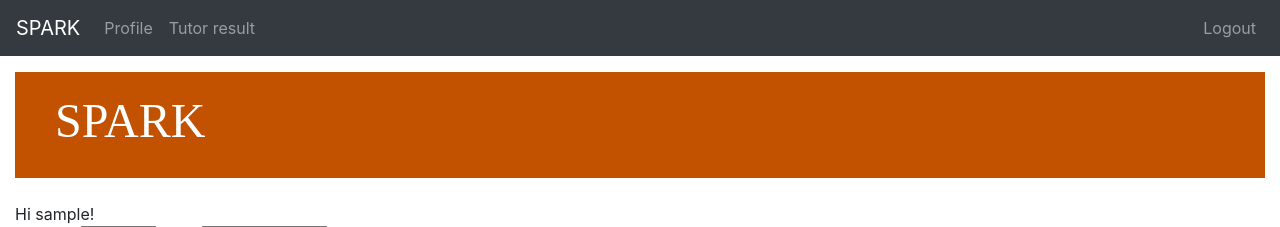
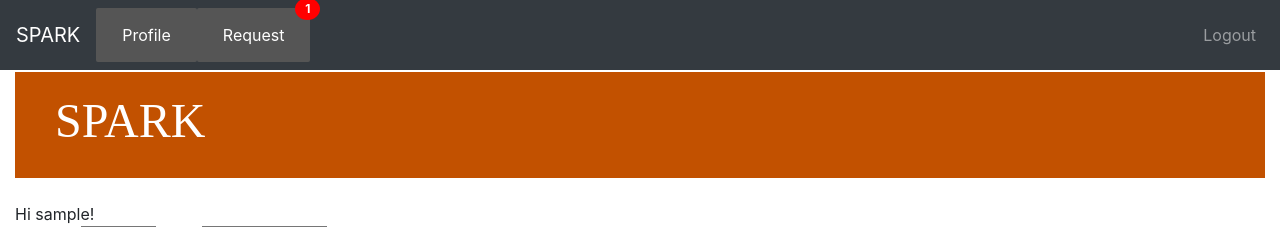
Before and after one commit to bccsctop/Django-EduMatch-cloned-, a Django app: page / in a window 1280 px wide. Shown: the top 227 px of the page. Run offline with Django 3.2, Linux system fonts and the light colour scheme; a user stored in the database is signed in; tables that the repository leaves empty hold one stand-in row (values such as "Sample post"); some libraries are stand-ins or nearby versions.

Commit message:
Refractoring UnitTest at HomepageTest for authUser and add notification button to Navbar

```diff
--- a/edumatch/edu/templates/home.html
+++ b/edumatch/edu/templates/home.html
@@ -1,6 +1,7 @@
 {% load static %}
 <!doctype html>
 <html lang="en">
+
 <head>
   <style>
     h1 {
@@ -30,6 +31,30 @@
 
     * {
       box-sizing: border-box;
+    }
+
+    .notification {
+      background-color: #555;
+      color: white;
+      text-decoration: none;
+      padding: 15px 26px;
+      position: relative;
+      display: inline-block;
+      border-radius: 2px;
+    }
+
+    .notification:hover {
+      background: red;
+    }
+
+    .notification .badge {
+      position: absolute;
+      top: -10px;
+      right: -10px;
+      padding: 5px 10px;
+      border-radius: 50%;
+      background: red;
+      color: white;
     }
 
     #user_select_subject {
@@ -69,24 +94,30 @@
   <meta name="viewport" content="width=device-width, initial-scale=1, shrink-to-fit=no">
 
   <!-- Bootstrap CSS -->
-    <link rel="stylesheet" href="https://stackpath.bootstrapcdn.com/bootstrap/4.4.1/css/bootstrap.min.css" integrity="sha384-Vkoo8x4CGsO3+Hhxv8T/Q5PaXtkKtu6ug5TOeNV6gBiFeWPGFN9MuhOf23Q9Ifjh" crossorigin="anonymous">
+  <link rel="stylesheet" href="https://stackpath.bootstrapcdn.com/bootstrap/4.4.1/css/bootstrap.min.css"
+    integrity="sha384-Vkoo8x4CGsO3+Hhxv8T/Q5PaXtkKtu6ug5TOeNV6gBiFeWPGFN9MuhOf23Q9Ifjh" crossorigin="anonymous">
 
   <title>SPARK</title>
 </head>
+
 <body>
   {% if user.is_authenticated %}
   <nav class="navbar navbar-expand-md navbar-dark fixed-top bg-dark">
     <a class="navbar-brand" href="/">SPARK</a>
-                <button class="navbar-toggler" type="button" data-toggle="collapse" data-target="#navbarCollapse" aria-controls="navbarCollapse" aria-expanded="false" aria-label="Toggle navigation">
+    <button class="navbar-toggler" type="button" data-toggle="collapse" data-target="#navbarCollapse"
+      aria-controls="navbarCollapse" aria-expanded="false" aria-label="Toggle navigation">
       <span class="navbar-toggler-icon"></span>
     </button>
     <div class="collapse navbar-collapse" id="navbarCollapse">
       <ul class="navbar-nav mr-auto">
         <li class="nav-item">
-                            <a class="nav-link" id="profile" href="/profile">Profile</a>
+          <a class="notification" href="/profile">Profile</a>
         </li>
         <li class="nav-item">
-                      <a class="nav-link" id="match-result" href="/match-result">Tutor result</a>
+          <a href="/match-result" class="notification">
+            <span>Request</span>
+            <span class="badge">{{amountRecieve}}</span>
+          </a>
         </li>
       </ul>
       <form class="form-inline mt-2 mt-md-0">
@@ -104,7 +135,8 @@
   {% else %}
   <nav class="navbar navbar-expand-md navbar-dark fixed-top bg-dark">
     <a class="navbar-brand" href="/">SPARK</a>
-                <button class="navbar-toggler" type="button" data-toggle="collapse" data-target="#navbarCollapse" aria-controls="navbarCollapse" aria-expanded="false" aria-label="Toggle navigation">
+    <button class="navbar-toggler" type="button" data-toggle="collapse" data-target="#navbarCollapse"
+      aria-controls="navbarCollapse" aria-expanded="false" aria-label="Toggle navigation">
       <span class="navbar-toggler-icon"></span>
     </button>
     <div class="collapse navbar-collapse" id="navbarCollapse">
@@ -191,9 +223,16 @@
   {% else %}
   <p>You are not logged in</p>
   {% endif %}
-    <script src="https://code.jquery.com/jquery-3.4.1.slim.min.js" integrity="sha384-J6qa4849blE2+poT4WnyKhv5vZF5SrPo0iEjwBvKU7imGFAV0wwj1yYfoRSJoZ+n" crossorigin="anonymous"></script>
-    <script src="https://cdn.jsdelivr.net/npm/popper.js@1.16.0/dist/umd/popper.min.js" integrity="sha384-Q6E9RHvbIyZFJoft+2mJbHaEWldlvI9IOYy5n3zV9zzTtmI3UksdQRVvoxMfooAo" crossorigin="anonymous"></script>
-    <script src="https://stackpath.bootstrapcdn.com/bootstrap/4.4.1/js/bootstrap.min.js" integrity="sha384-wfSDF2E50Y2D1uUdj0O3uMBJnjuUD4Ih7YwaYd1iqfktj0Uod8GCExl3Og8ifwB6" crossorigin="anonymous"></script>
+  <script src="https://code.jquery.com/jquery-3.4.1.slim.min.js"
+    integrity="sha384-J6qa4849blE2+poT4WnyKhv5vZF5SrPo0iEjwBvKU7imGFAV0wwj1yYfoRSJoZ+n"
+    crossorigin="anonymous"></script>
+  <script src="https://cdn.jsdelivr.net/npm/popper.js@1.16.0/dist/umd/popper.min.js"
+    integrity="sha384-Q6E9RHvbIyZFJoft+2mJbHaEWldlvI9IOYy5n3zV9zzTtmI3UksdQRVvoxMfooAo"
+    crossorigin="anonymous"></script>
+  <script src="https://stackpath.bootstrapcdn.com/bootstrap/4.4.1/js/bootstrap.min.js"
+    integrity="sha384-wfSDF2E50Y2D1uUdj0O3uMBJnjuUD4Ih7YwaYd1iqfktj0Uod8GCExl3Og8ifwB6"
+    crossorigin="anonymous"></script>
 </body>
+
 </html>
 <html>
--- a/edumatch/edu/views.py
+++ b/edumatch/edu/views.py
@@ -21,6 +21,12 @@ def home_page(request):
     tutors = tutors.exclude(user=request.user) if request.user.is_authenticated else tutors
     if request.user.is_authenticated:
         tutors = tutors.exclude(user=request.user)
+        p = Tutor.objects.get(user=request.user)
+        rec_match_requests = Matched_Request.objects.filter(to_user=p.user)
+        return render(request,'home.html',{
+        'tutors':tutors,
+        'amountRecieve':len(rec_match_requests)
+        })
 
     return render(request,'home.html',{
     'tutors':tutors
```
Also changed, not shown: edumatch/edu/tests.py (+11 -7 lines). Lines whose indentation alone changed are shown as unchanged.
